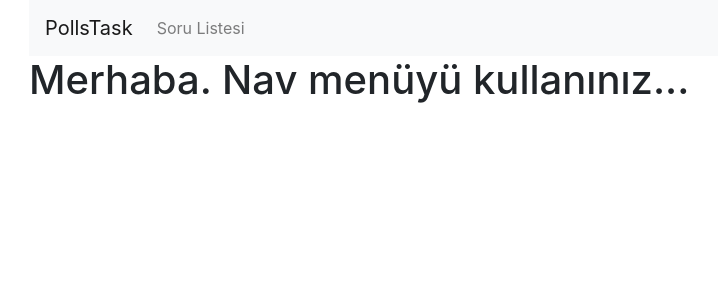
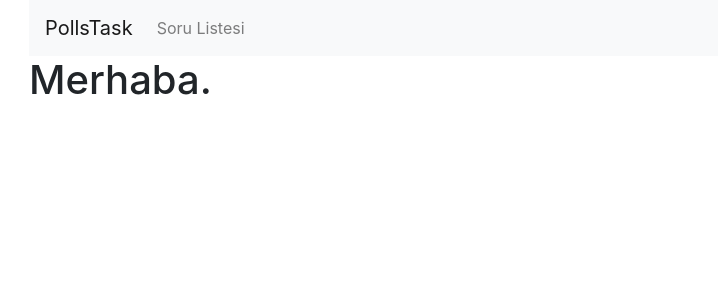
Before and after one commit to BarrelRider/polls-task, a Next.js app: page / in a window 1280 px wide. Shown: the top 300 px of the page, without its empty margins (56-774 px from the left). Built offline with nearby package versions, Linux system fonts and the light colour scheme.

Commit message:
Main page text updated

```diff
--- a/src/pages/index.js
+++ b/src/pages/index.js
@@ -8,7 +8,7 @@ const Home = () => {
       <Container>
           <Row>
               <Col>
-                <h1>Merhaba. Nav menüyü kullanınız...</h1>
+                <h1>Merhaba.</h1>
               </Col>
           </Row>
       </Container>
```
